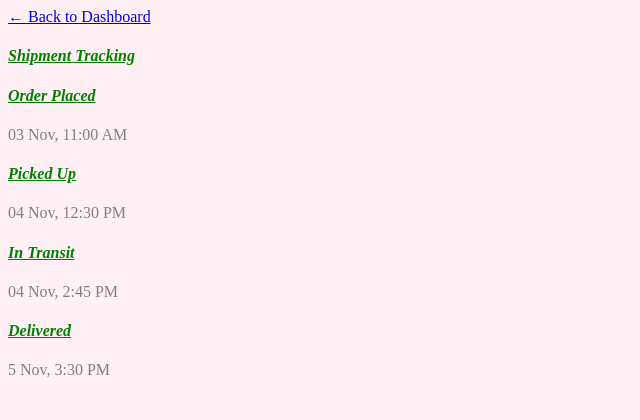
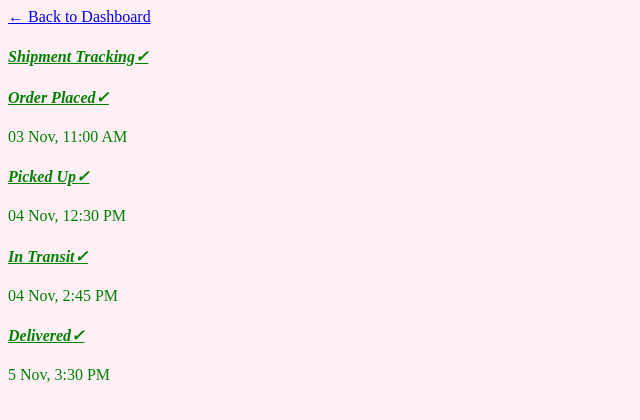
Before and after one commit to aniketojha93-maker/coldchain, a plain HTML site: page unit2.html in a window 1280 px wide. Shown: the whole page, without its empty margins (0-640 px from the left). Drawn offline with Linux system fonts and the light colour scheme.

Commit message:
Add checkmark styles to h4 and eventpending classes

```diff
--- a/unit2.css
+++ b/unit2.css
@@ -1,9 +1,25 @@
+h4::after{
+
+
+    content: "\2713"; /* Unicode for a standard checkmark */
+     /* Green color */
+  font-weight: larger;
+  margin-right: 20px
+}
 h4{
     color: green;
     text-decoration:underline;
     font-style: italic;
 }
-html,body{
-    color: gray;
+html,body :after{
+    color: green;
     background-color: lavenderblush;
+
+
 }
+.eventpending :after{
+     content: "\2713"; /* Unicode for a standard checkmark */
+  color: green;  /* Green color */
+  font-weight: larger;
+  margin-right: 20px;
+}
```
